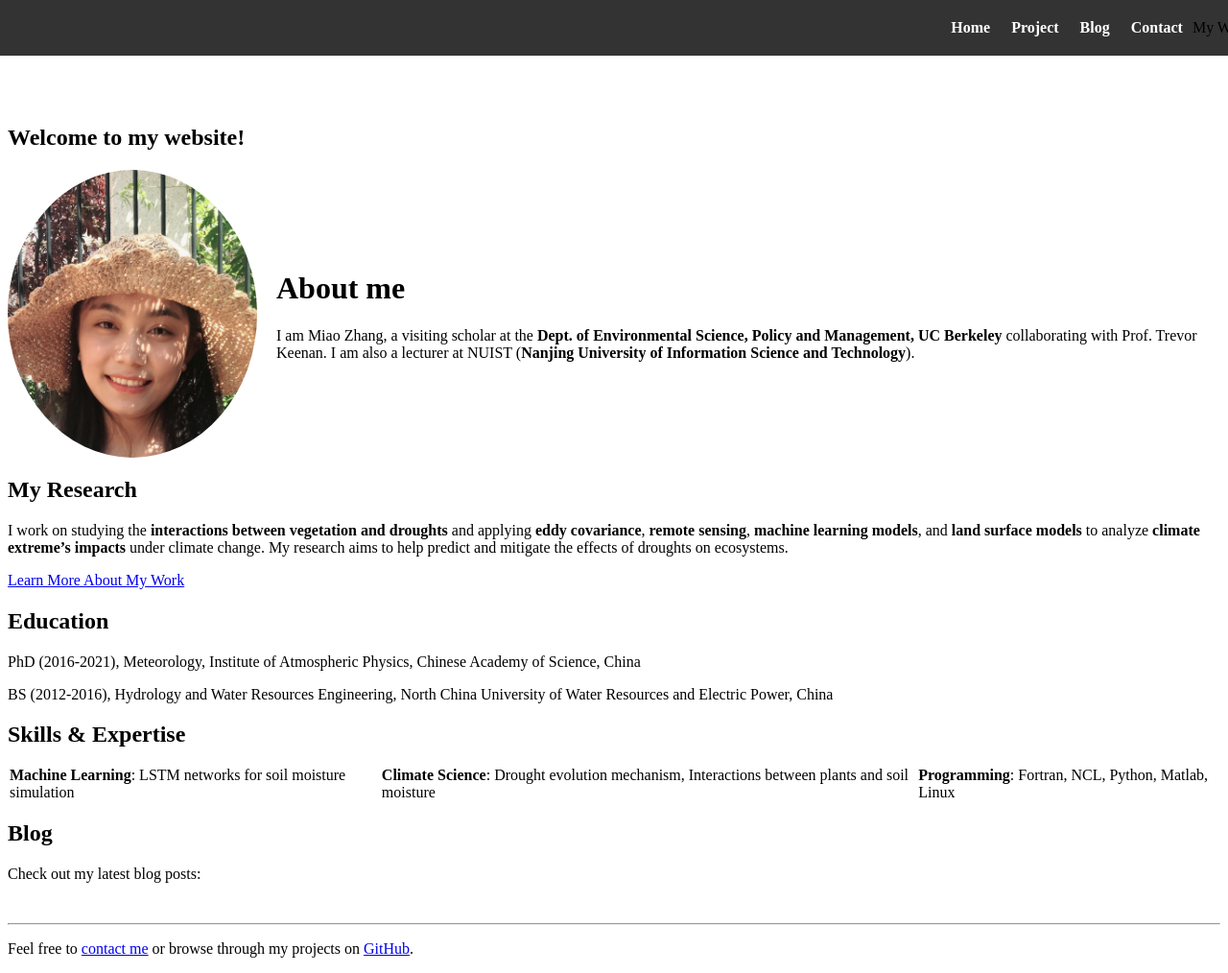
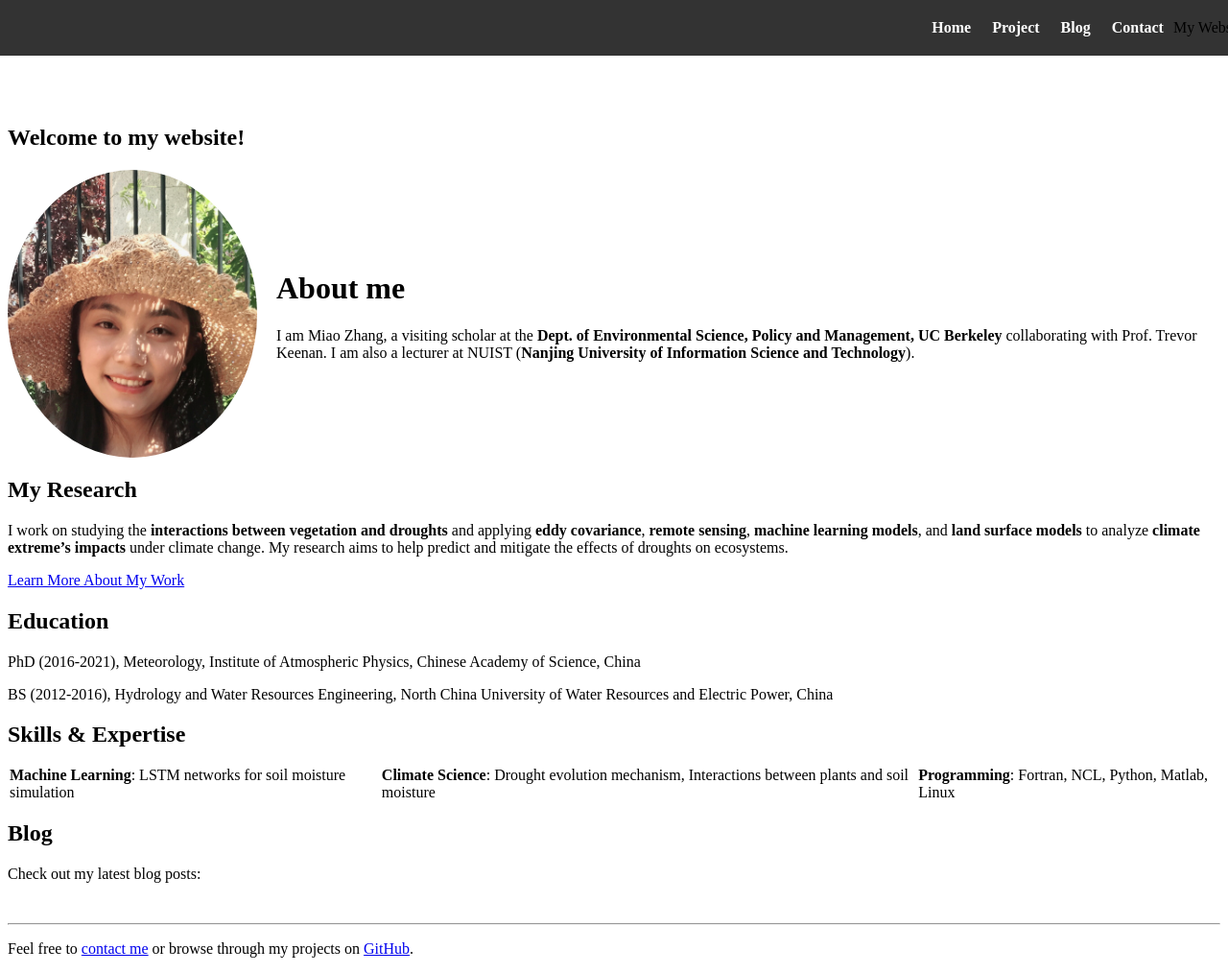
Before and after one commit to miaozhang2025/miaozhang2025.github.io, a Jekyll site: the page built from index.md, in a window 1280 px wide and 1014 px high. Shown: the whole window at 96% size. Built offline with Jekyll 4.4.1, drawn with Linux system fonts in a browser that asks for light colours.

Commit message:
Update custom.css

```diff
--- a/assets/css/custom.css
+++ b/assets/css/custom.css
@@ -13,7 +13,7 @@ header {
   left: 0;
   background-color: rgba(0, 0, 0, 0.8); /* Optional: background color for the header */
   width: 100%;
-  padding: 20px 40px;
+  padding: 20px 20px;
   z-index: 1000; /* Ensures the header stays above other content */
   overflow: visible;
 }
```
